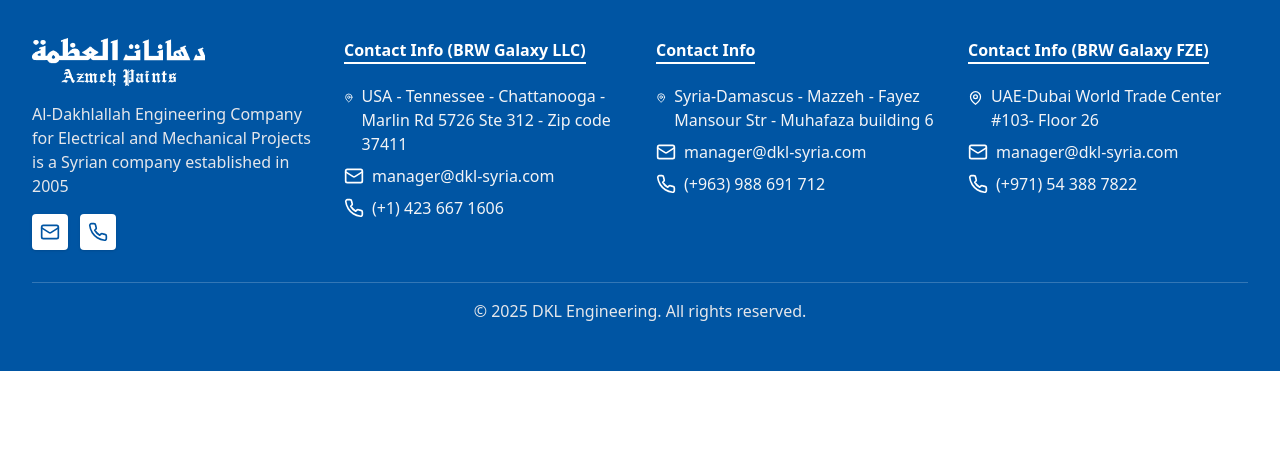
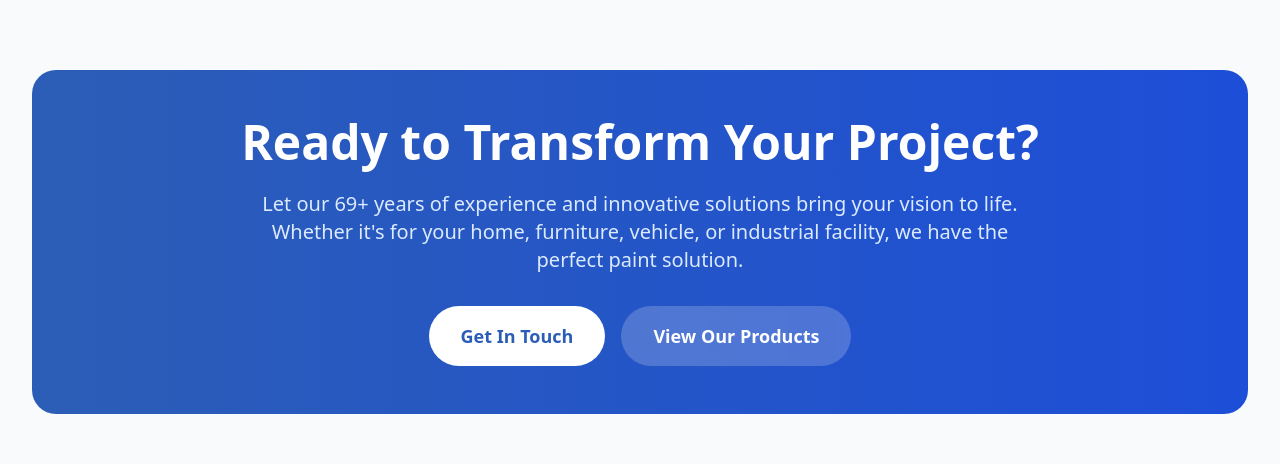
Before and after one commit to AzmehAh/azmeh-web, a React (Vite) app: page /about in a window 1280 px wide. Shown: the part 3133-3597 px from the top of the page. Before the commit the page ends 3504 px from the top, so only its background shows below. Built offline with nearby package versions, Linux system fonts and the light colour scheme.

Commit message:
Added CTA.tsx

```diff
--- /dev/null
+++ b/src/components/ComponentAbout/CTA.tsx
@@ -0,0 +1,43 @@
+import React from "react";
+import { motion } from "framer-motion";
+
+const CTA = () => {
+  return (
+    <section className="py-20 bg-gray-50">
+      <div className="max-w-7xl mx-auto px-4 sm:px-6 lg:px-8 text-center">
+        <motion.div
+          initial={{ opacity: 0, y: 50 }}
+          whileInView={{ opacity: 1, y: 0 }}
+          transition={{ duration: 0.8 }}
+          className="bg-gradient-to-r from-[#2C5DB6] to-blue-700 rounded-3xl p-12 text-white"
+        >
+          <h2 className="text-4xl md:text-5xl font-bold mb-6">
+            Ready to Transform Your Project?
+          </h2>
+          <p className="text-xl text-blue-100 mb-8 max-w-3xl mx-auto">
+            Let our 69+ years of experience and innovative solutions bring your vision to life.
+            Whether it's for your home, furniture, vehicle, or industrial facility, we have the perfect paint solution.
+          </p>
+          <div className="flex flex-col sm:flex-row gap-4 justify-center">
+            <motion.button
+              whileHover={{ scale: 1.05 }}
+              whileTap={{ scale: 0.95 }}
+              className="bg-white text-[#2C5DB6] px-8 py-4 rounded-full font-bold text-lg hover:shadow-2xl transition-all duration-300"
+            >
+              Get In Touch
+            </motion.button>
+            <motion.button
+              whileHover={{ scale: 1.05 }}
+              whileTap={{ scale: 0.95 }}
+              className="bg-white/20 backdrop-blur-sm text-white px-8 py-4 rounded-full font-bold text-lg hover:bg-white/30 transition-all duration-300"
+            >
+              View Our Products
+            </motion.button>
+          </div>
+        </motion.div>
+      </div>
+    </section>
+  );
+};
+
+export default CTA;
```
